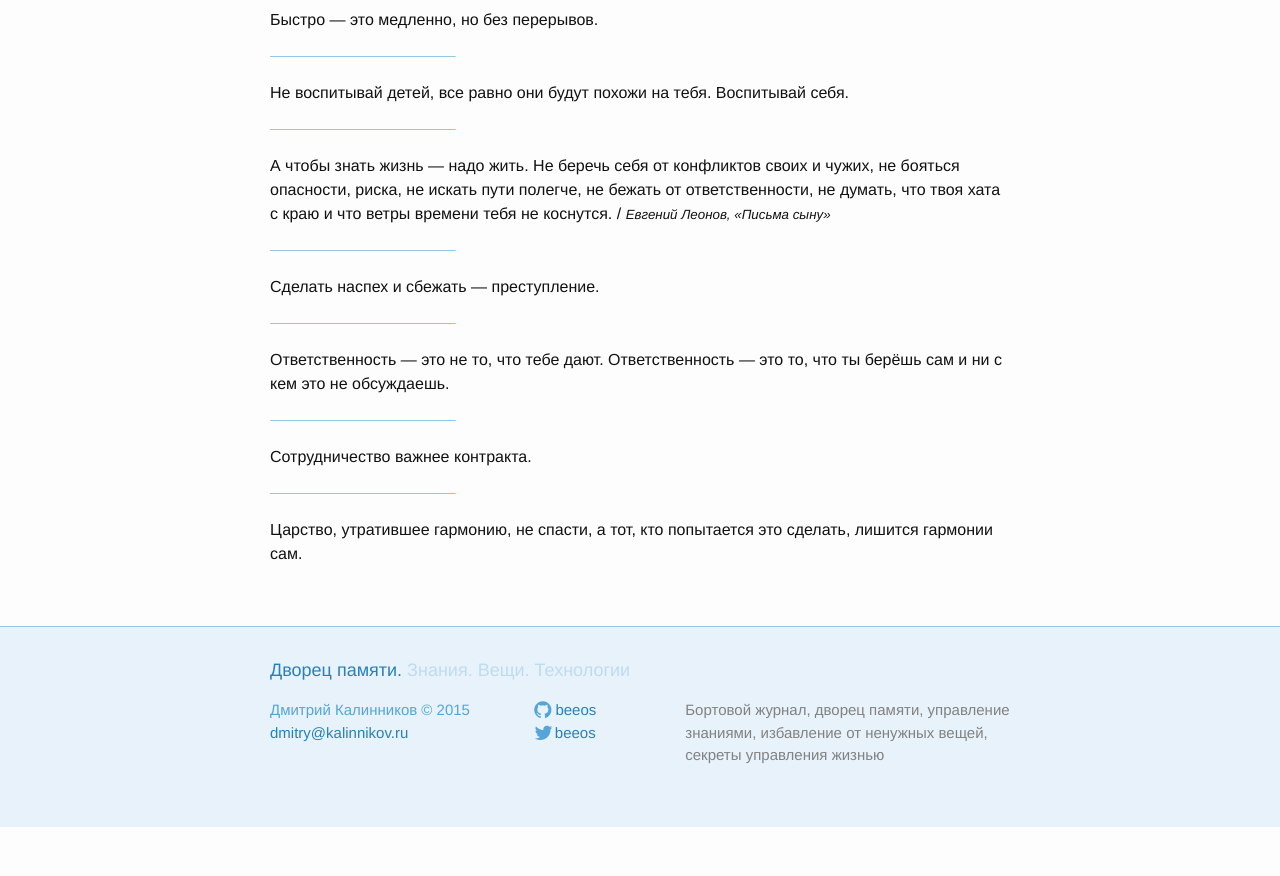
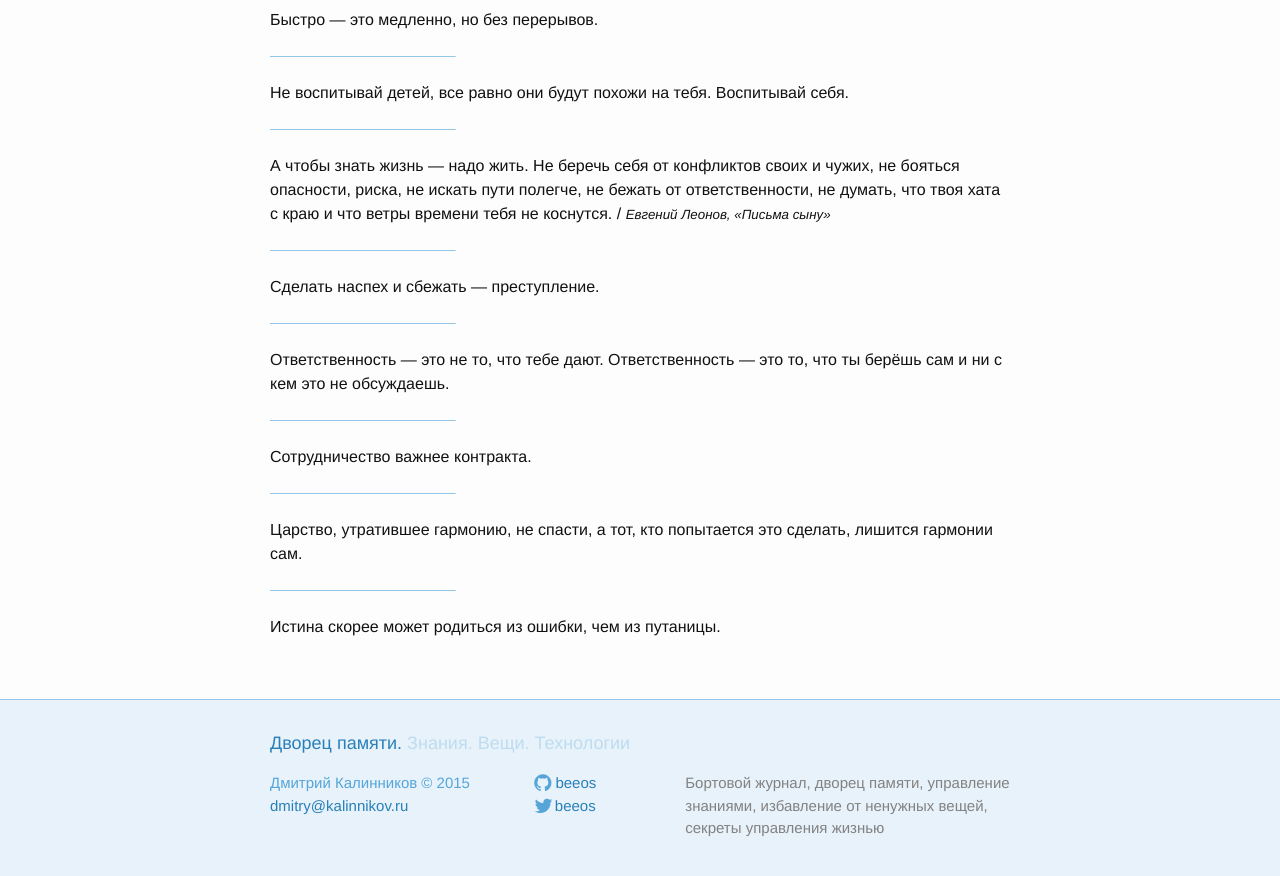
Before and after one commit to beeos/beeos.github.io, a Jekyll site: the page built from cites.md, in a window 1280 px wide and 900 px high, scrolled down 31021 px. Shown: the top 876 px of the window. Built offline with Jekyll 4.4.1, drawn with Linux system fonts in a browser that asks for light colours; nearby versions of some CDN libraries; before the commit the page ends 31848 px from its top, so only the background shows below that.

Commit message:
New citation

```diff
--- a/_data/cites.yml
+++ b/_data/cites.yml
@@ -897,3 +897,5 @@
 - text: "Сотрудничество важнее контракта."
 
 - text: "Царство, утратившее гармонию, не спасти, а тот, кто попытается это сделать, лишится гармонии сам."
+
+- text: "Истина скорее может родиться из ошибки, чем из путаницы."
```
